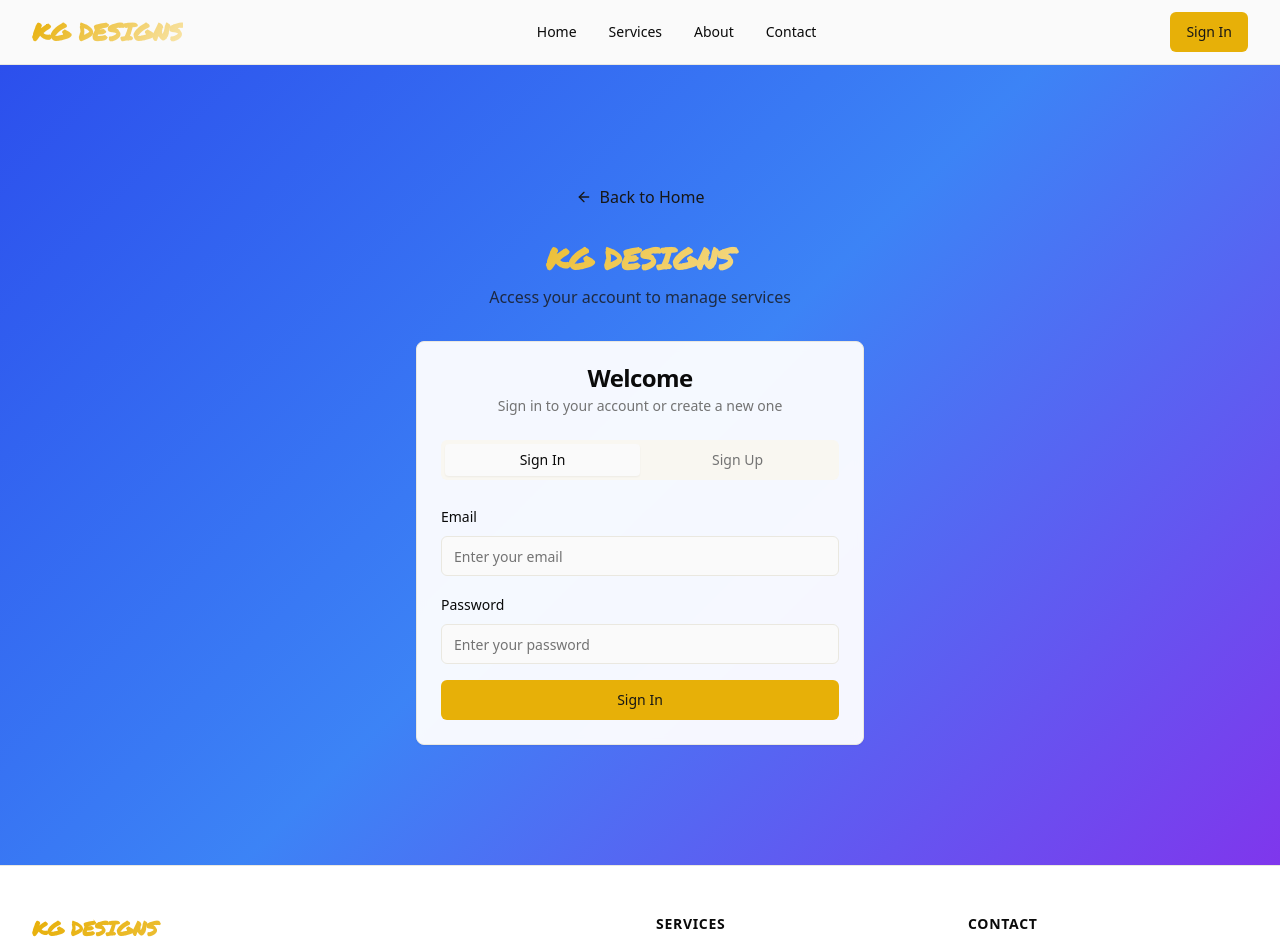
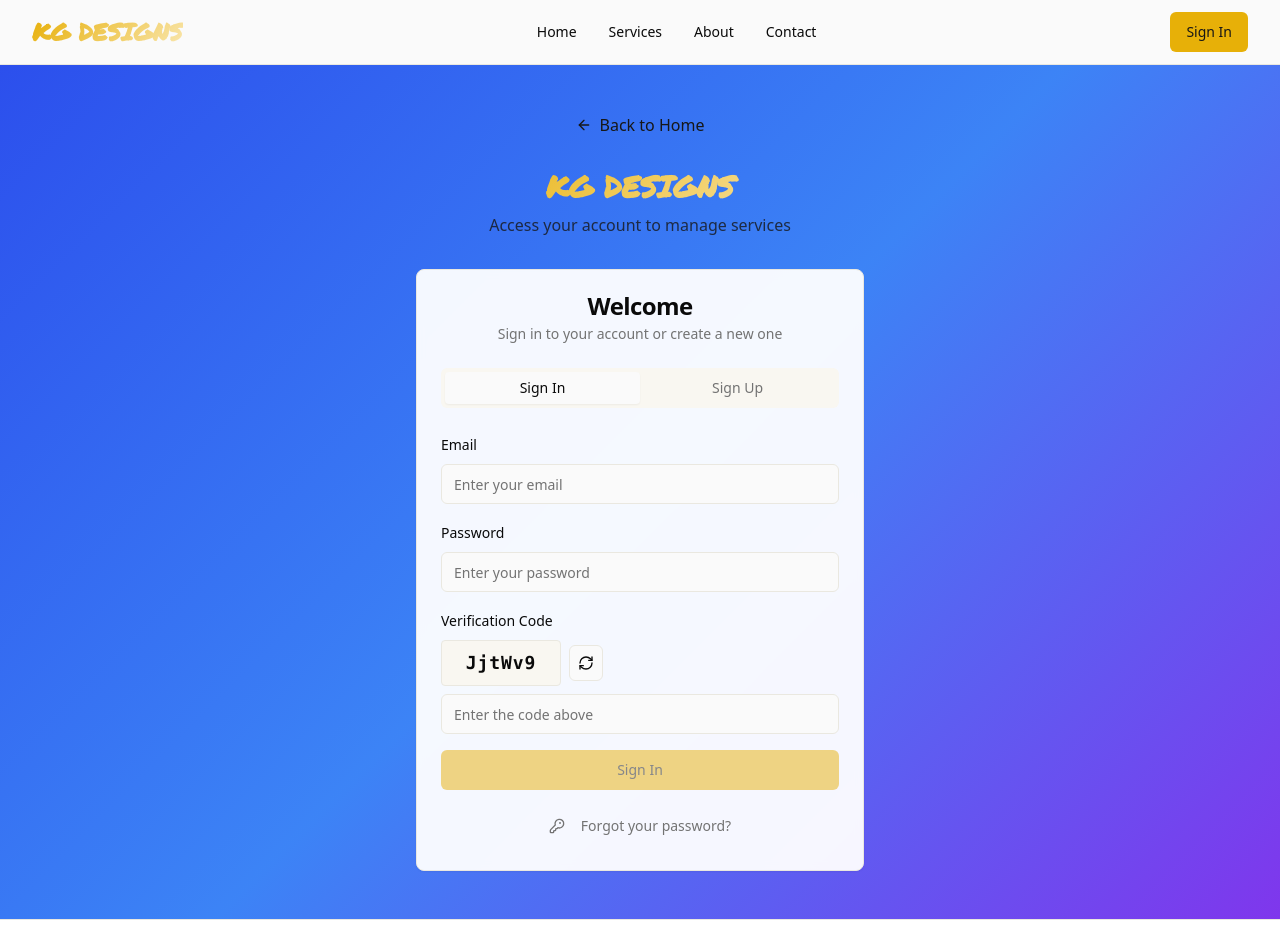
Before and after one commit to Km1223-lab/skill-scan-scribe, a React (Vite) app: page /auth in a window 1280 px wide. Shown: the top 952 px of the page. Built offline with nearby package versions, Linux system fonts and the light colour scheme.

Commit message:
Add captcha and reset password

```diff
--- a/package.json
+++ b/package.json
@@ -56,6 +56,7 @@
     "react-hook-form": "^7.61.1",
     "react-resizable-panels": "^2.1.9",
     "react-router-dom": "^6.30.1",
+    "react-simple-captcha": "^9.3.1",
     "recharts": "^2.15.4",
     "sonner": "^1.7.4",
     "tailwind-merge": "^2.6.0",
--- /dev/null
+++ b/src/components/ui/captcha.tsx
@@ -0,0 +1,72 @@
+import { useState, useEffect } from 'react';
+import { Button } from './button';
+import { Input } from './input';
+import { Label } from './label';
+import { RefreshCw } from 'lucide-react';
+
+interface CaptchaProps {
+  onVerify: (isValid: boolean) => void;
+  className?: string;
+}
+
+export function Captcha({ onVerify, className = '' }: CaptchaProps) {
+  const [captchaText, setCaptchaText] = useState('');
+  const [userInput, setUserInput] = useState('');
+  const [isValid, setIsValid] = useState(false);
+
+  const generateCaptcha = () => {
+    const chars = 'ABCDEFGHJKMNPQRSTUVWXYZabcdefghijkmnpqrstuvwxyz23456789';
+    let result = '';
+    for (let i = 0; i < 6; i++) {
+      result += chars.charAt(Math.floor(Math.random() * chars.length));
+    }
+    setCaptchaText(result);
+    setUserInput('');
+    setIsValid(false);
+    onVerify(false);
+  };
+
+  useEffect(() => {
+    generateCaptcha();
+  }, []);
+
+  useEffect(() => {
+    const valid = userInput.toLowerCase() === captchaText.toLowerCase() && userInput.length > 0;
+    setIsValid(valid);
+    onVerify(valid);
+  }, [userInput, captchaText, onVerify]);
+
+  return (
+    <div className={`space-y-2 ${className}`}>
+      <Label htmlFor="captcha">Verification Code</Label>
+      <div className="flex items-center gap-2">
+        <div className="flex items-center justify-center bg-muted border rounded px-3 py-2 font-mono text-lg font-semibold tracking-wider min-w-[120px] select-none">
+          {captchaText}
+        </div>
+        <Button
+          type="button"
+          variant="outline"
+          size="sm"
+          onClick={generateCaptcha}
+          className="p-2"
+        >
+          <RefreshCw className="h-4 w-4" />
+        </Button>
+      </div>
+      <Input
+        id="captcha"
+        type="text"
+        placeholder="Enter the code above"
+        value={userInput}
+        onChange={(e) => setUserInput(e.target.value)}
+        className={isValid ? 'border-green-500' : userInput ? 'border-destructive' : ''}
+      />
+      {userInput && !isValid && (
+        <p className="text-sm text-destructive">Verification code does not match</p>
+      )}
+      {isValid && (
+        <p className="text-sm text-green-600">Verification successful</p>
+      )}
+    </div>
+  );
+}
--- a/src/hooks/useAuth.tsx
+++ b/src/hooks/useAuth.tsx
@@ -8,6 +8,7 @@ interface AuthContextType {
   signUp: (email: string, password: string, fullName?: string) => Promise<{ error: any }>;
   signIn: (email: string, password: string) => Promise<{ error: any }>;
   signOut: () => Promise<{ error: any }>;
+  resetPassword: (email: string) => Promise<{ error: any }>;
   loading: boolean;
 }
 
@@ -75,12 +76,20 @@ export const AuthProvider = ({ children }: AuthProviderProps) => {
     return { error };
   };
 
+  const resetPassword = async (email: string) => {
+    const { error } = await supabase.auth.resetPasswordForEmail(email, {
+      redirectTo: `${window.location.origin}/auth?mode=reset`
+    });
+    return { error };
+  };
+
   const value = {
     user,
     session,
     signUp,
     signIn,
     signOut,
+    resetPassword,
     loading
   };
 
--- a/src/pages/Auth.tsx
+++ b/src/pages/Auth.tsx
@@ -1,19 +1,22 @@
 import { useState, useEffect } from 'react';
 import { useAuth } from '@/hooks/useAuth';
-import { useNavigate } from 'react-router-dom';
+import { useNavigate, useSearchParams } from 'react-router-dom';
 import { Button } from '@/components/ui/button';
 import { Card, CardContent, CardDescription, CardHeader, CardTitle } from '@/components/ui/card';
 import { Input } from '@/components/ui/input';
 import { Label } from '@/components/ui/label';
 import { Alert, AlertDescription } from '@/components/ui/alert';
 import { Tabs, TabsContent, TabsList, TabsTrigger } from '@/components/ui/tabs';
-import { Loader2, ArrowLeft, Shield, AlertTriangle } from 'lucide-react';
+import { Dialog, DialogContent, DialogDescription, DialogHeader, DialogTitle, DialogTrigger } from '@/components/ui/dialog';
+import { Loader2, ArrowLeft, Shield, AlertTriangle, KeyRound } from 'lucide-react';
 import { Link } from 'react-router-dom';
 import { validatePasswordStrength, getPasswordStrengthText, getPasswordStrengthColor } from '@/lib/passwordValidation';
+import { Captcha } from '@/components/ui/captcha';
 
 const Auth = () => {
-  const { user, signIn, signUp, loading: authLoading } = useAuth();
+  const { user, signIn, signUp, resetPassword, loading: authLoading } = useAuth();
   const navigate = useNavigate();
+  const [searchParams] = useSearchParams();
   const [activeTab, setActiveTab] = useState('signin');
   const [loading, setLoading] = useState(false);
   const [error, setError] = useState<string | null>(null);
@@ -24,6 +27,11 @@ const Auth = () => {
   const [password, setPassword] = useState('');
   const [fullName, setFullName] = useState('');
   const [passwordStrength, setPasswordStrength] = useState({ isValid: false, score: 0, feedback: [] });
+
+  // Captcha and forgot password states
+  const [isCaptchaValid, setIsCaptchaValid] = useState(false);
+  const [showForgotPassword, setShowForgotPassword] = useState(false);
+  const [resetEmail, setResetEmail] = useState('');
 
   // Redirect if already authenticated
   useEffect(() => {
@@ -36,6 +44,11 @@ const Auth = () => {
     e.preventDefault();
     if (!email || !password) {
       setError('Please fill in all fields');
+      return;
+    }
+
+    if (!isCaptchaValid) {
+      setError('Please complete the verification');
       return;
     }
 
@@ -91,6 +104,33 @@ const Auth = () => {
         setEmail('');
         setPassword('');
         setFullName('');
+      }
+    } catch (err) {
+      setError('An unexpected error occurred. Please try again.');
+    } finally {
+      setLoading(false);
+    }
+  };
+
+  const handleForgotPassword = async (e: React.FormEvent) => {
+    e.preventDefault();
+    if (!resetEmail) {
+      setError('Please enter your email address');
+      return;
+    }
+
+    setLoading(true);
+    setError(null);
+    setSuccess(null);
+
+    try {
+      const { error } = await resetPassword(resetEmail);
+      if (error) {
+        setError(error.message);
+      } else {
+        setSuccess('Password reset instructions have been sent to your email');
+        setShowForgotPassword(false);
+        setResetEmail('');
       }
     } catch (err) {
       setError('An unexpected error occurred. Please try again.');
@@ -176,10 +216,12 @@ const Auth = () => {
                       required
                     />
                   </div>
+                  <Captcha onVerify={setIsCaptchaValid} className="mb-4" />
+
                   <Button
                     type="submit"
                     className="w-full"
-                    disabled={loading}
+                    disabled={loading || !isCaptchaValid}
                   >
                     {loading ? (
                       <>
@@ -190,6 +232,52 @@ const Auth = () => {
                       'Sign In'
                     )}
                   </Button>
+
+                  <div className="text-center mt-4">
+                    <Dialog open={showForgotPassword} onOpenChange={setShowForgotPassword}>
+                      <DialogTrigger asChild>
+                        <Button variant="link" className="text-sm text-muted-foreground hover:text-primary">
+                          <KeyRound className="h-4 w-4 mr-2" />
+                          Forgot your password?
+                        </Button>
+                      </DialogTrigger>
+                      <DialogContent className="sm:max-w-md">
+                        <DialogHeader>
+                          <DialogTitle>Reset Password</DialogTitle>
+                          <DialogDescription>
+                            Enter your email address and we'll send you instructions to reset your password.
+                          </DialogDescription>
+                        </DialogHeader>
+                        <form onSubmit={handleForgotPassword} className="space-y-4">
+                          <div className="space-y-2">
+                            <Label htmlFor="reset-email">Email Address</Label>
+                            <Input
+                              id="reset-email"
+                              type="email"
+                              placeholder="Enter your email"
+                              value={resetEmail}
+                              onChange={(e) => setResetEmail(e.target.value)}
+                              required
+                            />
+                          </div>
+                          <Button
+                            type="submit"
+                            className="w-full"
+                            disabled={loading}
+                          >
+                            {loading ? (
+                              <>
+                                <Loader2 className="mr-2 h-4 w-4 animate-spin" />
+                                Sending...
+                              </>
+                            ) : (
+                              'Send Reset Instructions'
+                            )}
+                          </Button>
+                        </form>
+                      </DialogContent>
+                    </Dialog>
+                  </div>
                 </form>
               </TabsContent>
 
```
Also changed, not shown: 1 other file (tests, documents, lock files or other folders).
